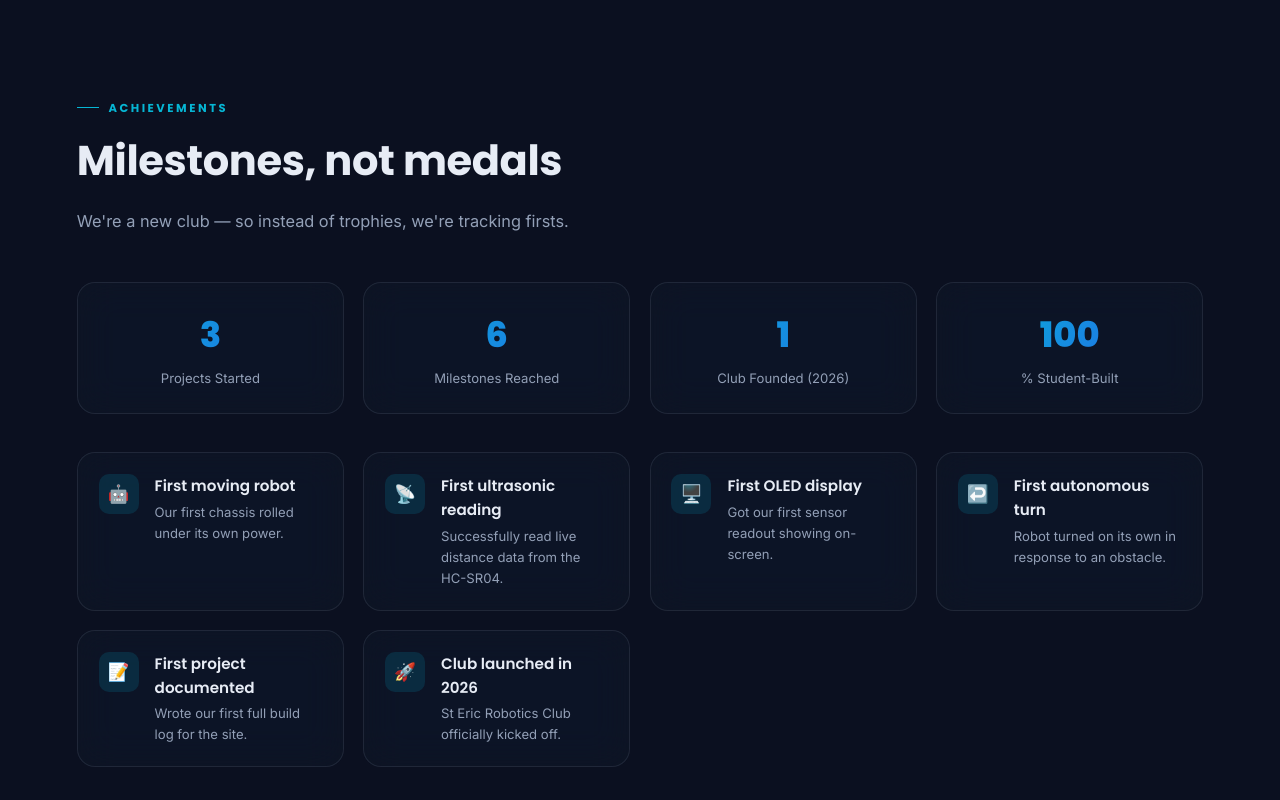
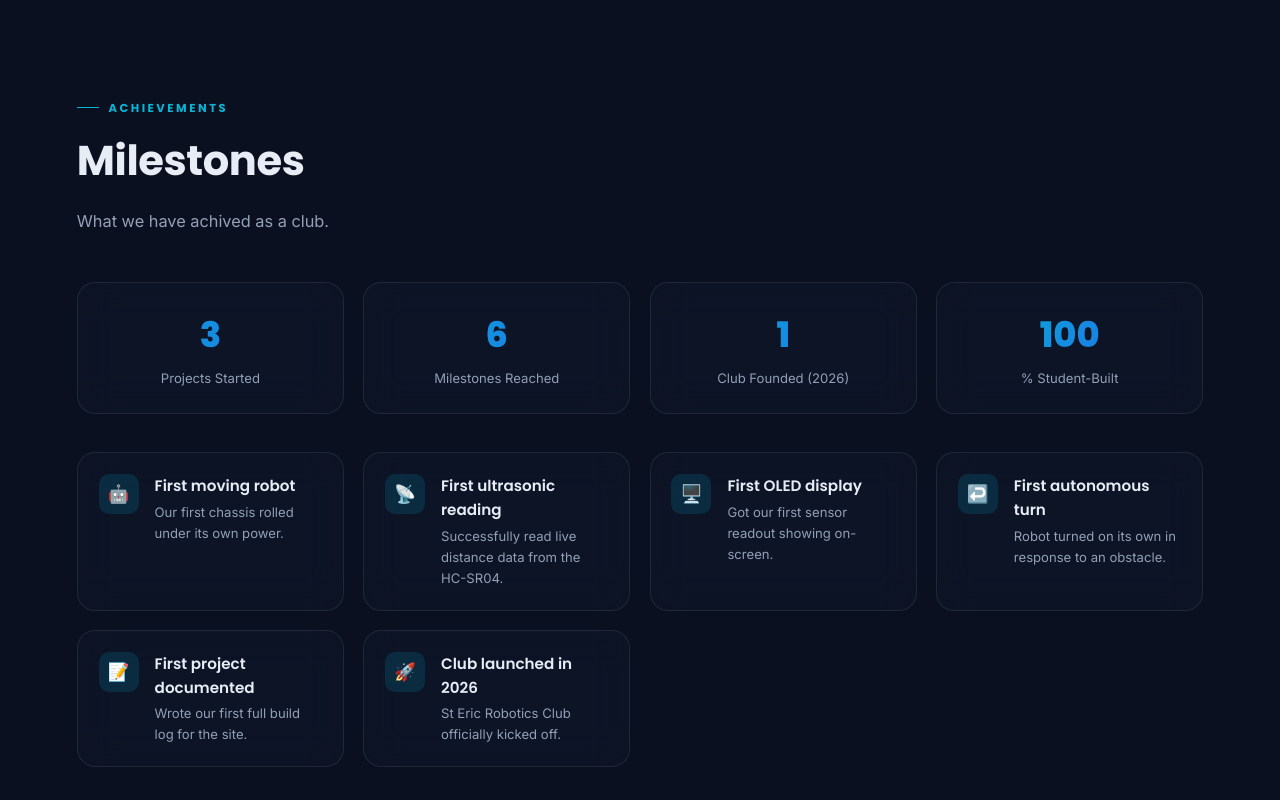
Before and after one commit to zuludiont-gif/St-Eric-Robotics, a plain HTML site: page index.html in a window 1280 px wide. Shown: the part 1320-2120 px from the top of the page. Drawn offline with nearby package versions, Linux system fonts and the light colour scheme.

Commit message:
Revise achievements section text
Updated the achievements section heading and description.

```diff
--- a/index.html
+++ b/index.html
@@ -179,8 +179,8 @@
 <section class="section" id="achievements">
   <div class="section-head reveal">
     <div class="eyebrow">Achievements</div>
-    <h2>Milestones, not medals</h2>
-    <p>We're a new club — so instead of trophies, we're tracking firsts.</p>
+    <h2>Milestones</h2>
+    <p>What we have achived as a club.</p>
   </div>
   <div class="stats-row" id="statsRow"></div>
   <div class="milestones-grid" id="milestonesGrid"></div>
@@ -214,6 +214,7 @@
   <div class="f-logo">🤖 St Eric High School Robotics Club</div>
   <div class="f-tag">Learning • Building • Sharing</div>
   <div>© 2026 St Eric High School Robotics Club</div>
+  <div>Website by: JoyDee Design Studio</div>
   <div style="margin-top:.9rem;"><a href="admin-login.html" class="admin-link">Admin login</a></div>
 </footer>
 
```
